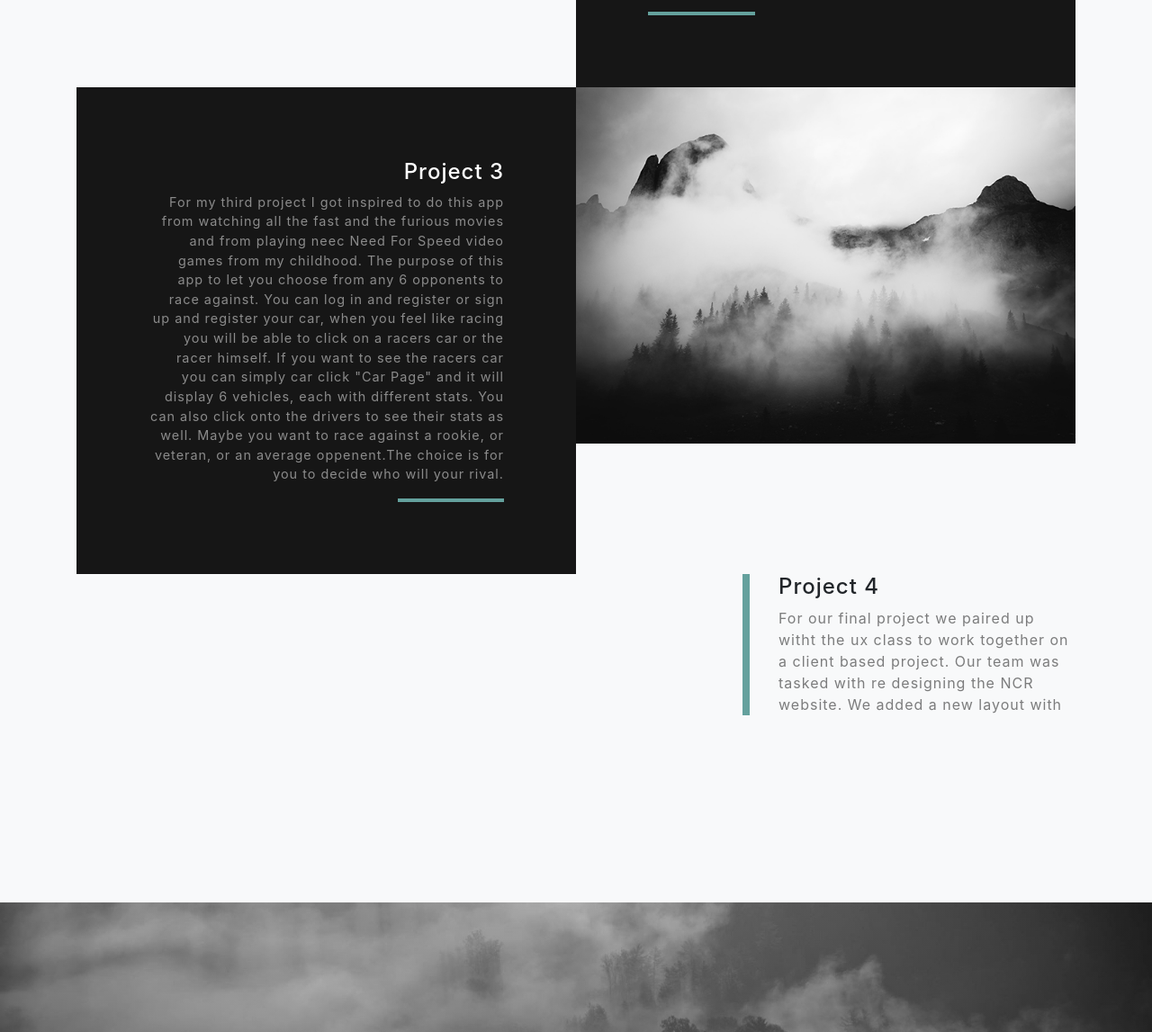
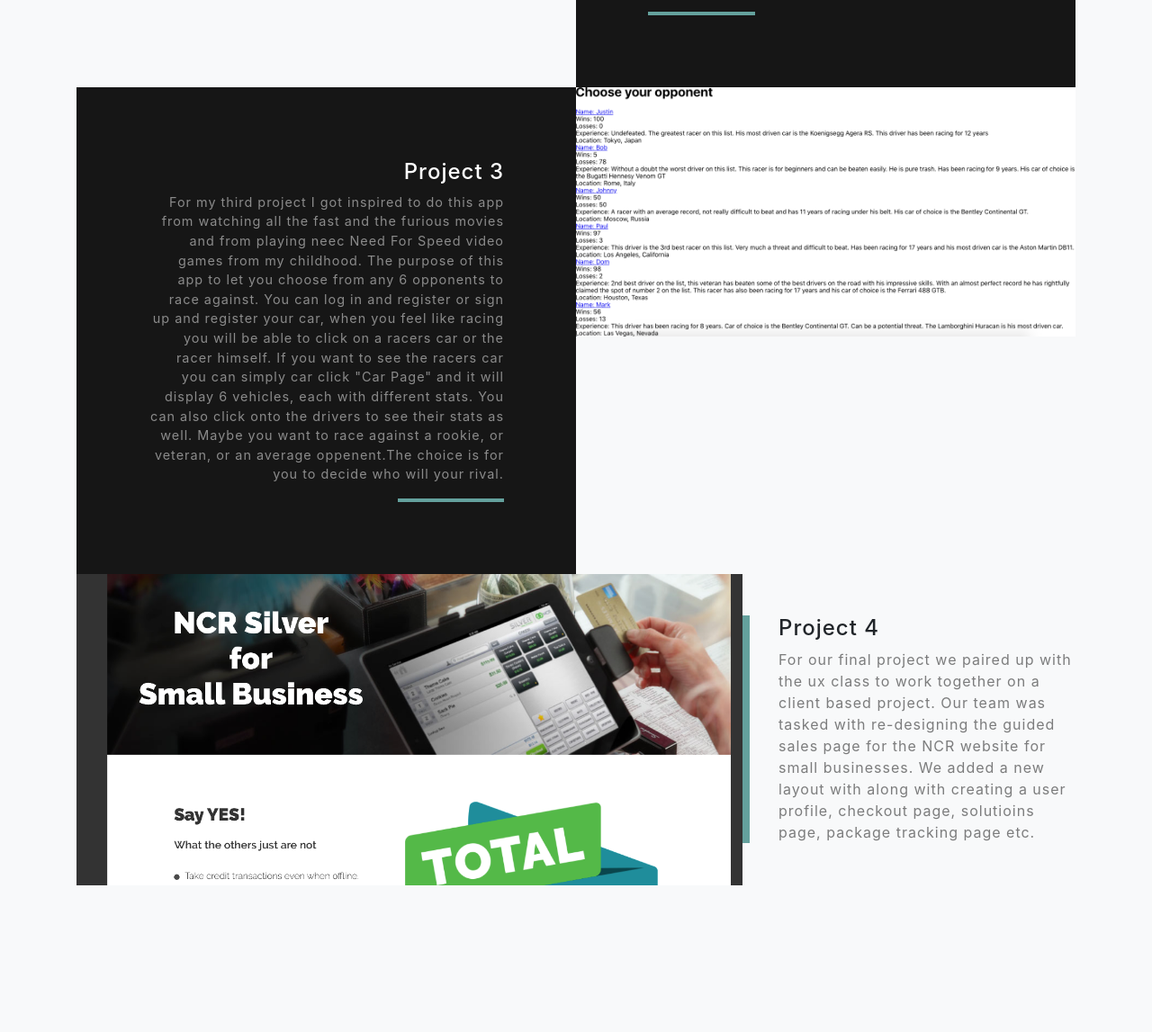
Before and after one commit to Justint1234/Justint1234.github.io, a website with bundled scripts: page index.html in a window 1280 px wide. Shown: the part 2275-3422 px from the top of the page at 90% size. Built offline with nearby package versions, Linux system fonts and the light colour scheme; files whose address does not match are found by name.

Commit message:
Added images

```diff
--- a/index.html
+++ b/index.html
@@ -85,7 +85,7 @@
           <div class="col-xl-4 col-lg-5">
             <div class="featured-text text-center text-lg-left">
               <h4>Project 1</h4>
-              <p class="text-black-50 mb-0">For first my project I wanted to stand out when making this game, I didn't want it being just a simple jeopardy game with basic questions. So when making this I added my style to it, which is something I would want to see if i were playing a jeopardy game. Therefore I came up with the idea of making a Geek Jeopardy. The categories are Movies, Video games, Super Powers, Heroes/Villains, and Anime.</p>
+              <p class="text-black-50 mb-0">For first my project I wanted to stand out when making this game, I didn't want it being just a simple jeopardy game with basic questions. So when making this I added my style to it, which is something I would want to see if i were playing a jeopardy game. Therefore I came up with the idea of making a Geek Jeopardy. The categories are Movies, Video games, Super Powers, Heroes/Villains, and Anime. </p>
             </div>
           </div>
         </div>
@@ -93,7 +93,7 @@
         <!-- Project One Row -->
         <div class="row justify-content-center no-gutters mb-5 mb-lg-0">
           <div class="col-lg-6">
-            <img class="img-fluid" src="Screen Shot 2018-12-08 at 6.29.53 PM" alt="">
+            <img class="img-fluid" src="img/martialarts.png" alt="">
           </div>
           <div class="col-lg-6">
             <div class="bg-black text-center h-100 project">
@@ -111,7 +111,7 @@
         <!-- Project Two Row -->
         <div class="row justify-content-center no-gutters">
           <div class="col-lg-6">
-            <img class="img-fluid" src="img/demo-image-02.jpg" alt="">
+            <img class="img-fluid" src="img/racers.png" alt="">
           </div>
           <div class="col-lg-6 order-lg-first">
             <div class="bg-black text-center h-100 project">
@@ -129,12 +129,12 @@
         <!-- Featured Project Row -->
         <div class="row align-items-center no-gutters mb-4 mb-lg-5">
           <div class="col-xl-8 col-lg-7">
-            <img class="img-fluid mb-3 mb-lg-0" src="" alt="">
+            <img class="img-fluid mb-3 mb-lg-0" src="img/ncr.png" alt="">
           </div>
           <div class="col-xl-4 col-lg-5">
             <div class="featured-text text-center text-lg-left">
               <h4>Project 4</h4>
-              <p class="text-black-50 mb-0">For our final project we paired up witht the ux class to work together on a client based project. Our team was tasked with re designing the NCR website. We added a new layout with   </p>
+              <p class="text-black-50 mb-0">For our final project we paired up with the ux class to work together on a client based project. Our team was tasked with re-designing the guided sales page for the NCR website for small businesses. We added a new layout with along with creating a user profile, checkout page, solutioins page, package tracking page etc.   </p>
             </div>
           </div>
         </div>
@@ -174,7 +174,7 @@
                 <i class="fas fa-map-marked-alt text-primary mb-2"></i>
                 <h4 class="text-uppercase m-0">Address</h4>
                 <hr class="my-4">
-                <div class="small text-black-50">3740 Walton Way SE, Atlanta GA</div>
+                <div class="small text-black-50">3740 Walton Way SE, Smyrna, GA</div>
               </div>
             </div>
           </div>
```
Also changed, not shown: img/martialarts.png (added), img/ncr.png (added), img/racers.png (added).
